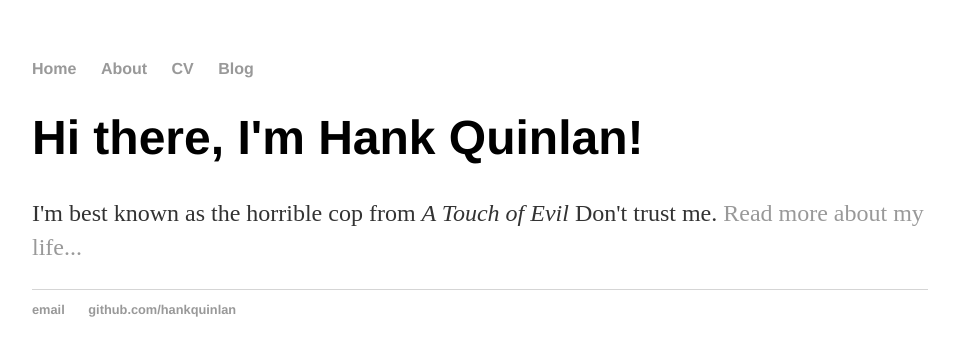
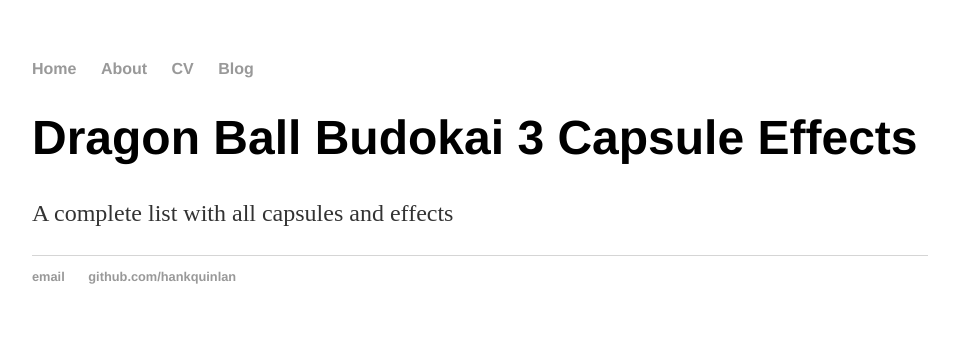
Before and after one commit to alseether/alseether.github.io, a Jekyll site: the page built from index.html, in a window 1280 px wide. Shown: the top 356 px of the page, without its empty margins (160-1119 px from the left). Built offline with Jekyll 4.4.1, drawn with Linux system fonts in a browser that asks for light colours.

Commit message:
Update index.html

```diff
--- a/index.html
+++ b/index.html
@@ -1,8 +1,8 @@
 ---
 layout: default
-title: Hank Quinlan, Horrible Cop
+title: Dragon Ball Budokai 3 Capsule Effects
 ---
 <div class="blurb">
-	<h1>Hi there, I'm Hank Quinlan!</h1>
-	<p>I'm best known as the horrible cop from <em>A Touch of Evil</em> Don't trust me. <a href="/about">Read more about my life...</a></p>
+	<h1>Dragon Ball Budokai 3 Capsule Effects</h1>
+	<p>A complete list with all capsules and effects</p>
 </div><!-- /.blurb -->
```
